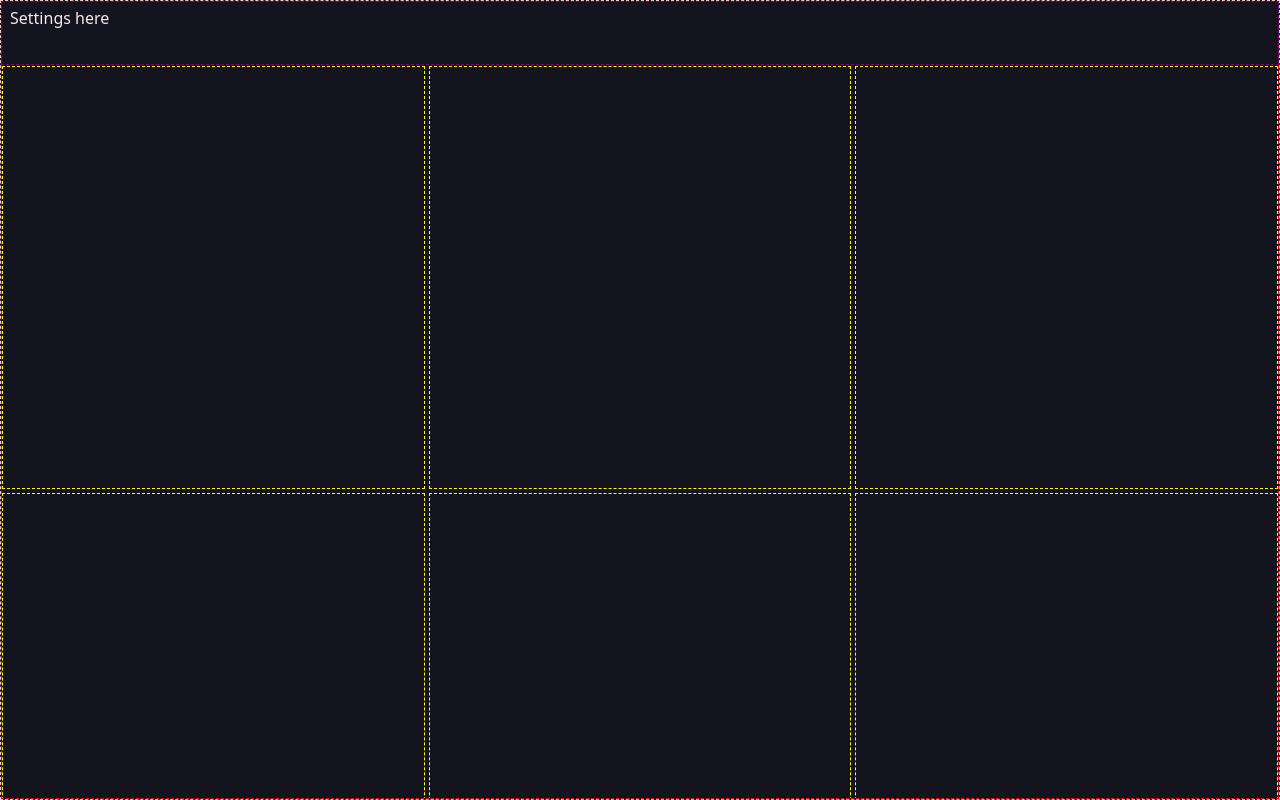
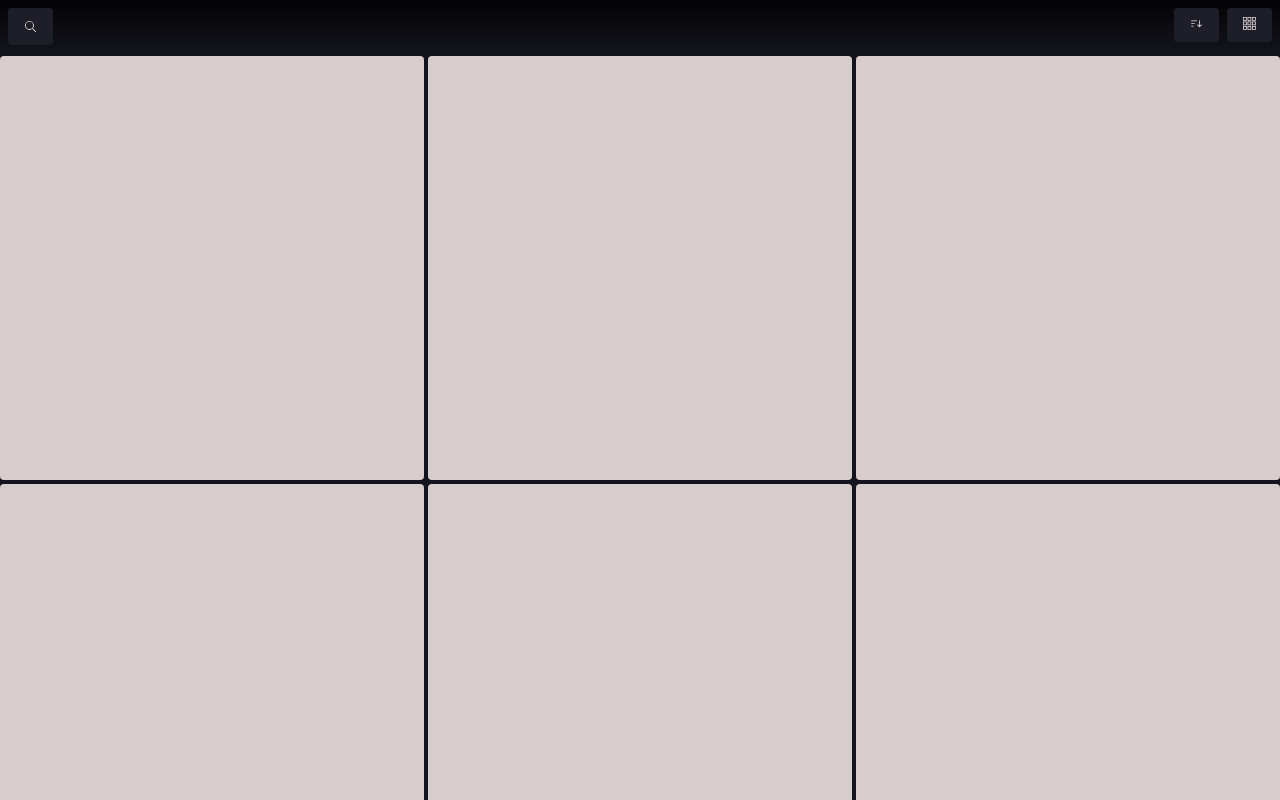
Before and after one commit to JanneSalokoski/wedding-album, a React (Vite) app in the folder frontend/: page / in a window 1280 px wide. Built offline with nearby package versions, Linux system fonts and the light colour scheme.

Commit message:
feat(ui): rebuild gallery options

```diff
--- a/frontend/index.html
+++ b/frontend/index.html
@@ -5,7 +5,8 @@
     <meta charset="UTF-8" />
     <!-- <link rel="icon" type="image/svg+xml" href="/vite.svg" /> -->
     <!-- <meta name="viewport" content="width=device-width, initial-scale=1.0" /> -->
-    <meta name="viewport" content="width=device-width, initial-scale=1, maximum-scale=1, user-scalable=no">
+    <meta name="viewport" content="width=device-width, initial-scale=1, maximum-scale=1, user-scalable=no" />
+    <meta name="theme-color" content="#000000" />
 
     <title>Wedding-album</title>
 </head>
--- a/frontend/package.json
+++ b/frontend/package.json
@@ -10,8 +10,10 @@
     "preview": "vite preview"
   },
   "dependencies": {
+    "@headlessui/react": "^2.2.6",
     "react": "^19.1.0",
     "react-dom": "^19.1.0",
+    "react-icons": "^5.5.0",
     "react-router-dom": "^7.7.1"
   },
   "devDependencies": {
--- a/frontend/src/components/Gallery/Gallery.css
+++ b/frontend/src/components/Gallery/Gallery.css
@@ -8,15 +8,13 @@
     height: calc(var(--vh, 1vh) * 100);
     overflow: hidden;
 
-    border: 1px dashed pink;
-
     display: flex;
     flex-direction: column;
     gap: var(--gap);
 }
 
 .gallery {
-    --settings-bar-height: 4rem;
+    --settings-bar-height: 3.5rem;
 }
 
 .settings-bar {
@@ -27,10 +25,9 @@
 
     z-index: 10;
 
-    display: flex;
-    padding: var(--gap-xs) var(--gap-s);
+    padding: var(--gap-s);
 
-    border: 1px dashed purple;
+    background: linear-gradient(to bottom, rgba(0, 0, 0, 0.8), transparent);
 }
 
 .main-content {
@@ -45,8 +42,6 @@
     -webkit-overflow-scrolling: touch;
 
     display: grid;
-
-    border: 1px dashed red;
 }
 
 .photogrid {
@@ -64,5 +59,120 @@
     width: 100%;
     height: 100%;
 
-    border: 1px dashed yellow;
+    background-color: var(--color-white-5);
+
+    border-radius: 4px;
 }
+
+.settings {
+    list-style-type: none;
+
+    display: grid;
+    grid-template-columns: repeat(1, auto) 1fr repeat(2, auto);
+
+    gap: var(--gap-s);
+
+    &.search-open {
+        grid-template-columns: 1fr;
+    }
+}
+
+.settings .setting-block {
+    height: calc(var(--settings-bar-height) - 1.2rem);
+    display: flex;
+}
+
+.searchbar {
+    display: grid;
+    grid-template-columns: 1fr auto;
+
+    width: 100%;
+
+    border-radius: 4px;
+
+    background-color: var(--color-gray-0);
+
+    input,
+    button {
+        background: none;
+        border: none;
+        border-radius: 0;
+    }
+
+    &:has(input[type="search"]:focus) {
+        outline: 2px solid var(--color-blue-4);
+    }
+
+    input[type="search"] {
+        &:focus {
+            outline: none;
+        }
+    }
+}
+
+.ListboxOptions {
+    position: absolute;
+    top: var(--gap-s);
+    right: var(--gap-s);
+
+    width: 10rem;
+    z-index: 10;
+
+    display: flex;
+    flex-direction: column;
+    gap: var(--gap-xs);
+}
+
+.ListboxButton,
+.ListboxOption {
+    box-sizing: border-box;
+
+    border: none;
+    border-radius: 4px;
+
+    padding: var(--gap-s) var(--gap) var(--gap-s) var(--gap);
+
+    background-color: var(--color-black-3);
+    color: var(--color-white-3);
+
+    font-family: inherit;
+    font-size: 0.8rem;
+
+    display: flex;
+    align-items: center;
+    justify-content: center;
+
+    transition: 100ms;
+
+    &:hover {
+        background-color: var(--color-black-4);
+    }
+
+    &:active {
+        background-color: var(--color-black-5);
+    }
+
+    &:disabled {
+        color: var(--color-gray-0);
+    }
+}
+
+.ListboxButton>div {
+    display: flex;
+    align-items: center;
+    justify-content: center;
+    gap: var(--gap-xs);
+}
+
+
+.ListboxOption>div {
+    display: flex;
+    align-items: center;
+    justify-content: center;
+    gap: var(--gap-xs);
+}
+
+svg {
+    width: 0.8rem;
+    height: 0.8rem;
+}
--- a/frontend/src/components/Gallery/Gallery.tsx
+++ b/frontend/src/components/Gallery/Gallery.tsx
@@ -1,4 +1,10 @@
+import { useEffect, useState, type FormEvent } from "react";
 import "./Gallery.css";
+
+import { GoEye, GoHeart, GoSearch, GoSortAsc, GoSortDesc } from "react-icons/go";
+import type { IconType } from "react-icons";
+import { Listbox, ListboxButton, ListboxOptions, ListboxOption } from "@headlessui/react";
+import { TfiLayoutAccordionMerged, TfiLayoutGrid2, TfiLayoutGrid3, TfiLayoutGrid4 } from "react-icons/tfi";
 
 function Photo() {
     return (
@@ -17,10 +23,160 @@ function PhotoGrid() {
     )
 }
 
+interface SearchBarProps {
+    options?: string[];
+    onOpen?: () => void;
+    onClose?: () => void;
+}
+
+function SearchBar({ options, onOpen, onClose }: SearchBarProps) {
+    const [open, setOpen] = useState<boolean>(false);
+
+    useEffect(() => {
+        if (open) {
+            onOpen?.();
+        } else {
+            onClose?.();
+        }
+    }, [open, onOpen, onClose])
+
+    function handleSubmit(e: FormEvent) {
+        e.preventDefault();
+
+        console.log("Searching");
+
+        setOpen(false);
+    }
+
+    return open ? (
+        <form className="searchbar" onSubmit={handleSubmit} onBlur={() => setOpen(false)}>
+            <input type="search" name="search"
+                autoFocus={true}
+                autoComplete="on"
+                list="search-suggestions"
+            />
+            <datalist id="search-suggestions">
+                {
+                    options ? options.map(opt => <option value={opt} />) : <></>
+                }
+            </datalist>
+            <button type="submit"><GoSearch /></button>
+        </form>
+    ) : (
+        <button onClick={() => setOpen(true)}><GoSearch /></button >
+    );
+}
+
+interface ScaleOption {
+    id: string,
+    label: string,
+    icon?: IconType,
+}
+
+const scaleOptions = [
+    { id: '1', label: '1x1', icon: TfiLayoutAccordionMerged },
+    { id: '2', label: '2x2', icon: TfiLayoutGrid2 },
+    { id: '3', label: '3x3', icon: TfiLayoutGrid3 },
+    { id: '4', label: '4x4', icon: TfiLayoutGrid4 },
+];
+
+
+interface SortOption {
+    id: string,
+    label: string,
+    icon?: IconType,
+}
+
+const sortOptions = [
+    { id: 'desc', label: 'Newest first', icon: GoSortDesc },
+    { id: 'asc', label: 'Oldest first', icon: GoSortAsc },
+    { id: 'liked', label: 'Most liked', icon: GoHeart },
+    { id: 'views', label: 'Most viewed', icon: GoEye },
+];
+
+function Settings() {
+    const [searchOpen, setSearchOpen] = useState<boolean>(false);
+    const [sortOption, setSortOption] = useState<SortOption>(sortOptions[0]);
+    const [scaleOption, setScaleOption] = useState<ScaleOption>(scaleOptions[2]);
+
+    return (
+        <ul className={`settings ${searchOpen ? "search-open" : ""}`}>
+            <li className="setting-block search">
+                <SearchBar
+                    onOpen={() => setSearchOpen(true)}
+                    onClose={() => setSearchOpen(false)}
+                    options={["Janne", "Roosa", "Dali"]}
+                />
+            </li>
+            {
+                !searchOpen && (
+                    <>
+                        <li className="setting-block spacer"></li>
+                        <li className="setting-block order">
+                            <Listbox value={sortOption} onChange={setSortOption}>
+                                {({ open }) => (
+                                    <div>
+                                        <ListboxButton className="ListboxButton">
+                                            <div>
+                                                <span className="icon">{sortOption.icon && <sortOption.icon />}</span>
+                                            </div>
+                                        </ListboxButton>
+
+                                        {open && (
+                                            <ListboxOptions className="ListboxOptions">
+                                                {sortOptions.map(option => (
+                                                    <ListboxOption className="ListboxOption" key={option.id} value={option}>
+                                                        <div>
+                                                            {option.icon && <option.icon />}
+                                                            <span>{option.label}</span>
+                                                        </div>
+                                                    </ListboxOption>
+                                                ))}
+                                            </ListboxOptions>
+                                        )}
+                                    </div>
+                                )}
+                            </Listbox>
+                        </li>
+                        <li className="setting-block zoom">
+                            <Listbox value={scaleOption} onChange={setScaleOption}>
+                                {({ open }) => (
+                                    <div>
+                                        <ListboxButton className="ListboxButton">
+                                            <div>
+                                                <span className="icon">{scaleOption.icon && <scaleOption.icon />}</span>
+                                            </div>
+                                        </ListboxButton>
+
+                                        {open && (
+                                            <ListboxOptions className="ListboxOptions">
+                                                {scaleOptions.map(option => (
+                                                    <ListboxOption className="ListboxOption" key={option.id} value={option}>
+                                                        <div>
+                                                            {option.icon && <option.icon />}
+                                                            <span>{option.label}</span>
+                                                        </div>
+                                                    </ListboxOption>
+                                                ))}
+                                            </ListboxOptions>
+                                        )}
+                                    </div>
+                                )}
+                            </Listbox>
+                        </li>
+                    </>
+                )
+            }
+        </ul>
+    )
+}
+
 export function Gallery() {
     return (
         <div className="gallery">
-            <div className="settings-bar">Settings here</div>
+            <div className="settings-bar">
+                <Settings />
+            </div>
             <div className="main-content">
                 <PhotoGrid />
             </div>
--- a/frontend/src/main.tsx
+++ b/frontend/src/main.tsx
@@ -1,4 +1,4 @@
-import { StrictMode } from 'react'
+import { StrictMode, useEffect } from 'react'
 import { createRoot } from 'react-dom/client'
 import { BrowserRouter, Routes, Route } from "react-router-dom";
 
@@ -6,13 +6,32 @@ import './index.css';
 
 import { HomePage, NotFoundPage } from "@pages";
 
-createRoot(document.getElementById('root')!).render(
-    <StrictMode>
+function App() {
+    useEffect(() => {
+        function setVH() {
+            const vh = window.innerHeight * 0.01;
+            document.documentElement.style.setProperty("--vh", `${vh}px`);
+        }
+
+        setVH();
+
+        window.addEventListener("resize", setVH);
+
+        return () => window.removeEventListener("resize", setVH);
+    });
+
+    return (
         <BrowserRouter>
             <Routes>
                 <Route path="/" element={<HomePage />} />
                 <Route path="*" element={<NotFoundPage />} />
             </Routes>
         </BrowserRouter>
+    )
+}
+
+createRoot(document.getElementById('root')!).render(
+    <StrictMode>
+        <App />
     </StrictMode>,
 )
```
Also changed, not shown: 1 other file (tests, documents, lock files or other folders).
